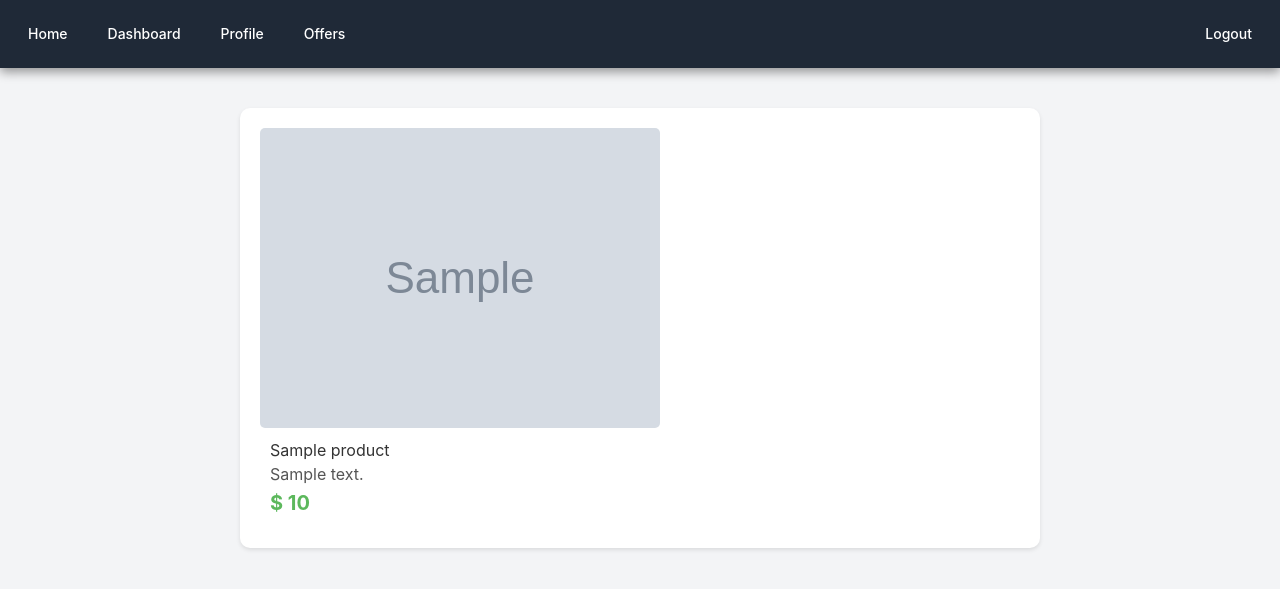
After one commit to kukr/UniMarket-Place, a Flask app: template templates/product_detail.html in a window 1280 px wide. The commit adds this page. Shown: the top 589 px of the page. Run offline with Flask 2, Linux system fonts and the light colour scheme; the template is opened without the code that fills it: most values are stand-ins (such as "Sample title", 1, 10 or a date in 2020); grey boxes marked "Sample" are stand-in pictures; parts of the project's set-up code (start-up, migrations or seed data) failed here and were passed over; some libraries are stand-ins or nearby versions.

Commit message:
Adding product detail page

```diff
--- a/app.py
+++ b/app.py
@@ -159,7 +159,8 @@ def home():
                     'price': val.get('price', ''),
                     'category': val.get('category', ''),
                     'condition': val.get('condition', ''),
-                    'posted_at': val.get('posted_at', '')
+                    'posted_at': val.get('posted_at', ''),
+                    'product_id': key
                 })
 
         # Sorting logic
@@ -266,11 +267,19 @@ def post_product():
 def get_product(product_id):
     if not session.get('user_email', None):
         return redirect(url_for('login'))
-    product = products_ref.child(product_id).get()
+
+    product = get_product_by_id(product_id)
+    print(product)
     if product:
-        return jsonify(message="Product found", data=product)
+        return render_template('product_detail.html', product=product)
     else:
-        return jsonify(message="Product not found", data={}), 404
+        flash('Product not found.', 'danger')
+        return redirect(url_for('dashboard'))
+
+def get_product_by_id(product_id):
+    # Implement this function to fetch product data from the database
+    # For example:
+    return products_ref.child(product_id).get().val()
 
 @app.route('/product/delete/<product_id>', methods=['DELETE'])
 def delete_product(product_id):
--- /dev/null
+++ b/templates/product_detail.html
@@ -0,0 +1,49 @@
+{% extends "base.html" %}
+
+{% block content %}
+<style>
+    .product-detail-container {
+        background-color: #fff;
+        padding: 20px;
+        margin: 20px auto;
+        border-radius: 10px;
+        box-shadow: 0 2px 4px rgba(0, 0, 0, 0.1);
+        max-width: 800px;
+    }
+
+    .product-image {
+        max-width: 100%;
+        height: auto;
+        border-radius: 5px;
+    }
+
+    .product-info {
+        padding: 10px;
+    }
+
+    .product-info h2 {
+        color: #333;
+        margin-top: 0;
+    }
+
+    .product-description {
+        color: #555;
+        line-height: 1.6;
+    }
+
+    .product-price {
+        color: #5cb85c;
+        font-size: 20px;
+        font-weight: bold;
+    }
+</style>
+
+<div class="product-detail-container">
+    <img src="{{ product.images[0] }}" alt="{{ product.name }}" class="product-image">
+    <div class="product-info">
+        <h2>{{ product.name }}</h2>
+        <p class="product-description">{{ product.description }}</p>
+        <p class="product-price">$ {{ product.price }}</p>
+    </div>
+</div>
+{% endblock %}
```
Also changed, not shown: templates/home.html (+2 -13 lines).
